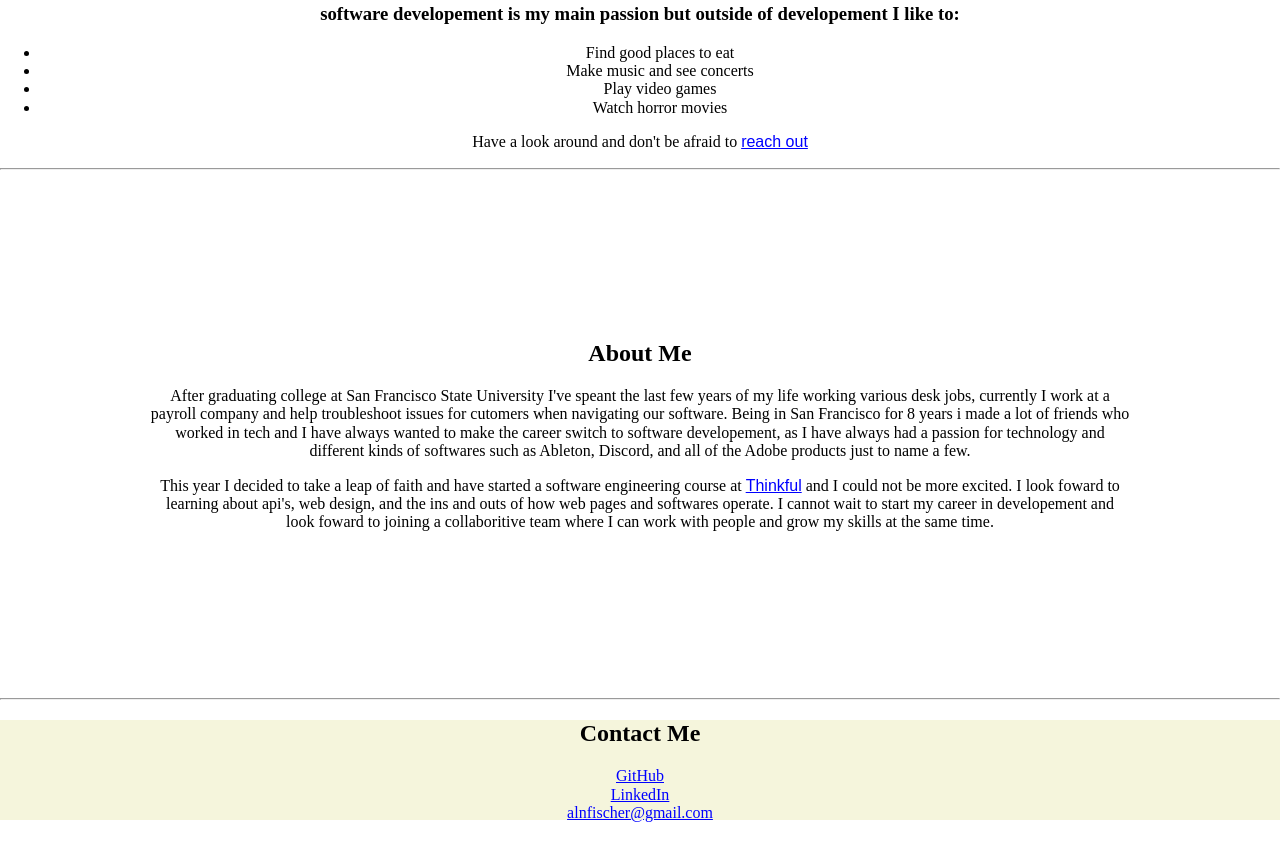
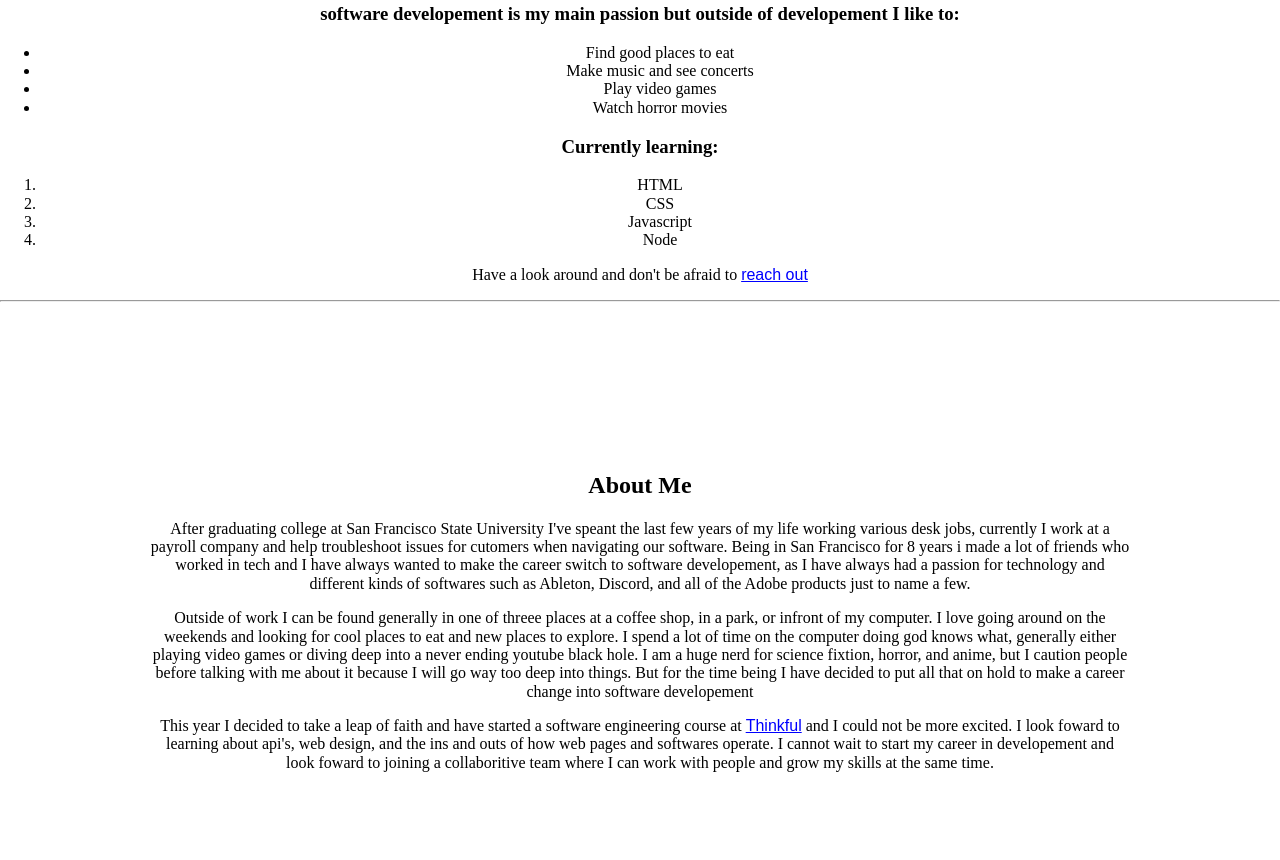
Before and after one commit to Fischeran/5.10-Assesment, a plain HTML site: page index.html in a window 1280 px wide. Shown: the part 846-1706 px from the top of the page. Before the commit the page ends 1668 px from the top, so only its background shows below. Drawn offline with nearby package versions, Linux system fonts and the light colour scheme.

Commit message:
Re write
correcting semantic issues in html
- adding more to about me section, adding ordered list, and cleaning up some small validation issues

```diff
--- a/index.html
+++ b/index.html
@@ -1,5 +1,6 @@
 <!DOCTYPE html>
-<html>
+<html lang="en">
+  <!-- assiging english language here to make this more semantically correct -->
 
 <head>
   <meta charset="utf-8">
@@ -9,13 +10,15 @@
   <link href="style.css" rel="stylesheet" type="text/css" />
 </head>
 
-
-  <!--- now that the head section is done I am indenting and commenting to seperate the actual content of the page below --->
+  <!-- added center class to everything in order to easily center everything all at once -->
+  <!-- now that the head section is done I am indenting and commenting to seperate the actual content of the page below -->
 
 <header class="center">
      <h1>Alex Fischer</h1>
   <p>software developer</p>
 </header>
+
+<!-- creating an article section hear because everything to follow is all relevant information and can be contained in one body -->
 
 <article class="center">
 
@@ -23,7 +26,7 @@
   <br>
   <br>
   <br>
-<img src="images/profilepicture.jpg" alt="it me" width = 300px height = 300x>
+<img src="images/profilepicture.jpg" alt="it me" width = "300" height = "300">
 
 <h2>Hi! I'm Alex</h2>
   <p>I am a software engineer currently living in Orlando, Florida. </p>
@@ -36,6 +39,16 @@
     <li>Watch horror movies</li>
   </ul>
 
+<!-- Using h3 here for both headers to that both lists can be the same size and similar format for the heading -->
+
+<h3>Currently learning:</h3>
+<ol>
+  <li>HTML</li>
+  <li>CSS</li>
+  <li>Javascript</li>
+  <li>Node</li>
+</ol>
+
 <p>Have a look around and don't be afraid to <a class = "contact-reach" href = "#contact">reach out</a></p>
 
 </article>
@@ -43,16 +56,16 @@
 <hr>
 
 
-<!--- creating an article section below to house the whole about me section as the the coming information will all be relevant within the context of about me --->
+<!-- creating an article section below to house the whole about me section as the the coming information will all be relevant within the context of about me -->
 
   <article class="center">
     <div>
     <h2>About Me</h2>
 
-    <!--- adding a div element here so I can structure the paragraphs into a more condenced format so they don't just run accross the whole screeen --->
+    <!-- adding a div element here so I can structure the paragraphs into a more condenced format so they don't just run accross the whole screeen -->
 
     <p>After graduating college at San Francisco State University I've speant the last few years of my life working various desk jobs, currently I work at a payroll company and help troubleshoot issues for cutomers when navigating our software. Being in San Francisco for 8 years i made a lot of friends who worked in tech and I have always wanted to make the career switch to software developement, as I have always had a passion for technology and different kinds of softwares such as Ableton, Discord, and all of the Adobe products just to name a few.</p>
-
+    <p>Outside of work I can be found generally in one of threee places at a coffee shop, in a park, or infront of my computer. I love going around on the weekends and looking for cool places to eat and new places to explore. I spend a lot of time on the computer doing god knows what, generally either playing video games or diving deep into a never ending youtube black hole. I am a huge nerd for science fixtion, horror, and anime, but I caution people before talking with me about it because I will go way too deep into things. But for the time being I have decided to put all that on hold to make a career change into software developement</p>
     <p>This year I decided to take a leap of faith and have started a software engineering course at <a href="https://www.thinkful.com/">Thinkful</a> and I could not be more excited. I look foward to learning about api's, web design, and the ins and outs of how web pages and softwares operate. I cannot wait to start my career in developement and look foward to joining a collaboritive team where I can work with people and grow my skills at the same time.</p>
 </div>
   </article>
@@ -61,7 +74,7 @@
 
 <footer id="contact" class="center">
 
-<!--- adding in breaks so everything isn't on the same line --->
+<!-- adding in breaks so everything isn't on the same line -->
 <h2>Contact Me</h2>
   <a href="https://github.com/Fischeran">GitHub</a>
   <br>
--- a/style.css
+++ b/style.css
@@ -23,7 +23,7 @@ h1 {
 
 }
 
-
+/* doing background for header and footer to give it a more clean look so there is color on top and bottom */
 
 header {
   background-color: beige;
```
